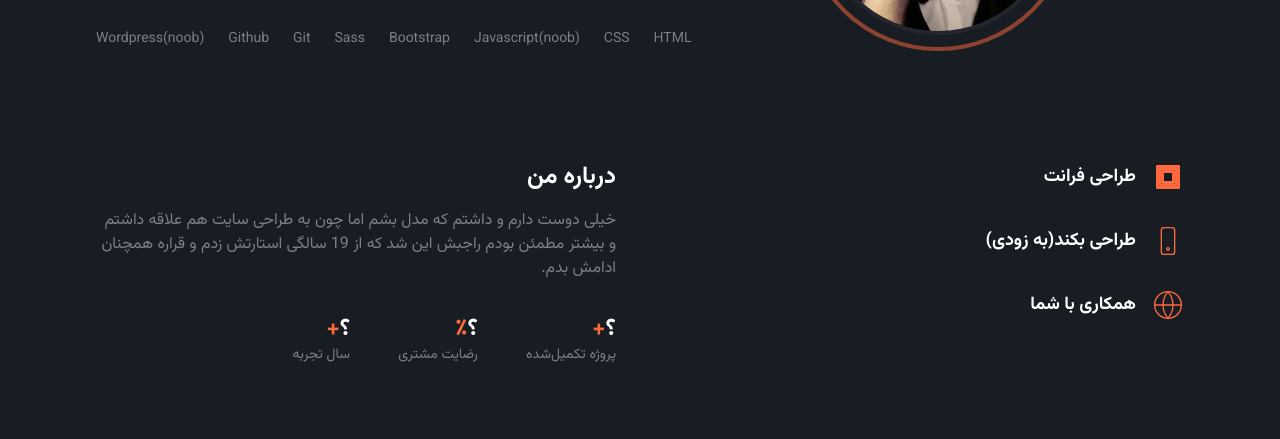
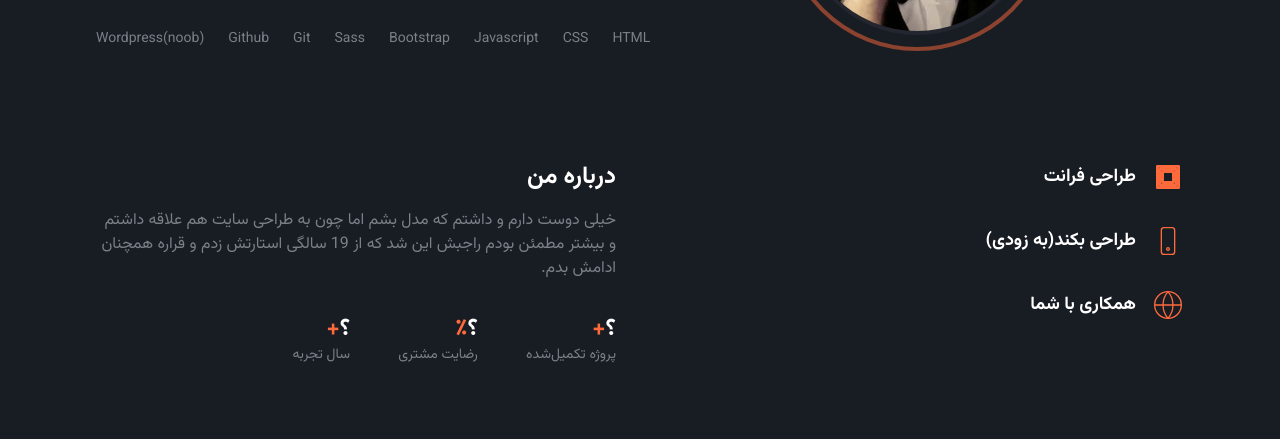
Before and after one commit to VibelessYoung/MyResume-WebPage, a plain HTML site: page index.html in a window 1280 px wide. Shown: the part 361-800 px from the top of the page. Drawn offline with nearby package versions, Linux system fonts and the light colour scheme.

Commit message:
add changes to skills

```diff
--- a/index.html
+++ b/index.html
@@ -124,7 +124,7 @@
         <div class="flex space-x-6 text-[#7B7F86] text-sm skills">
           <span>HTML</span>
           <span>CSS</span>
-          <span>Javascript(noob)</span>
+          <span>Javascript</span>
           <span>Bootstrap</span>
           <span>Sass</span>
           <span>Git</span>
```
